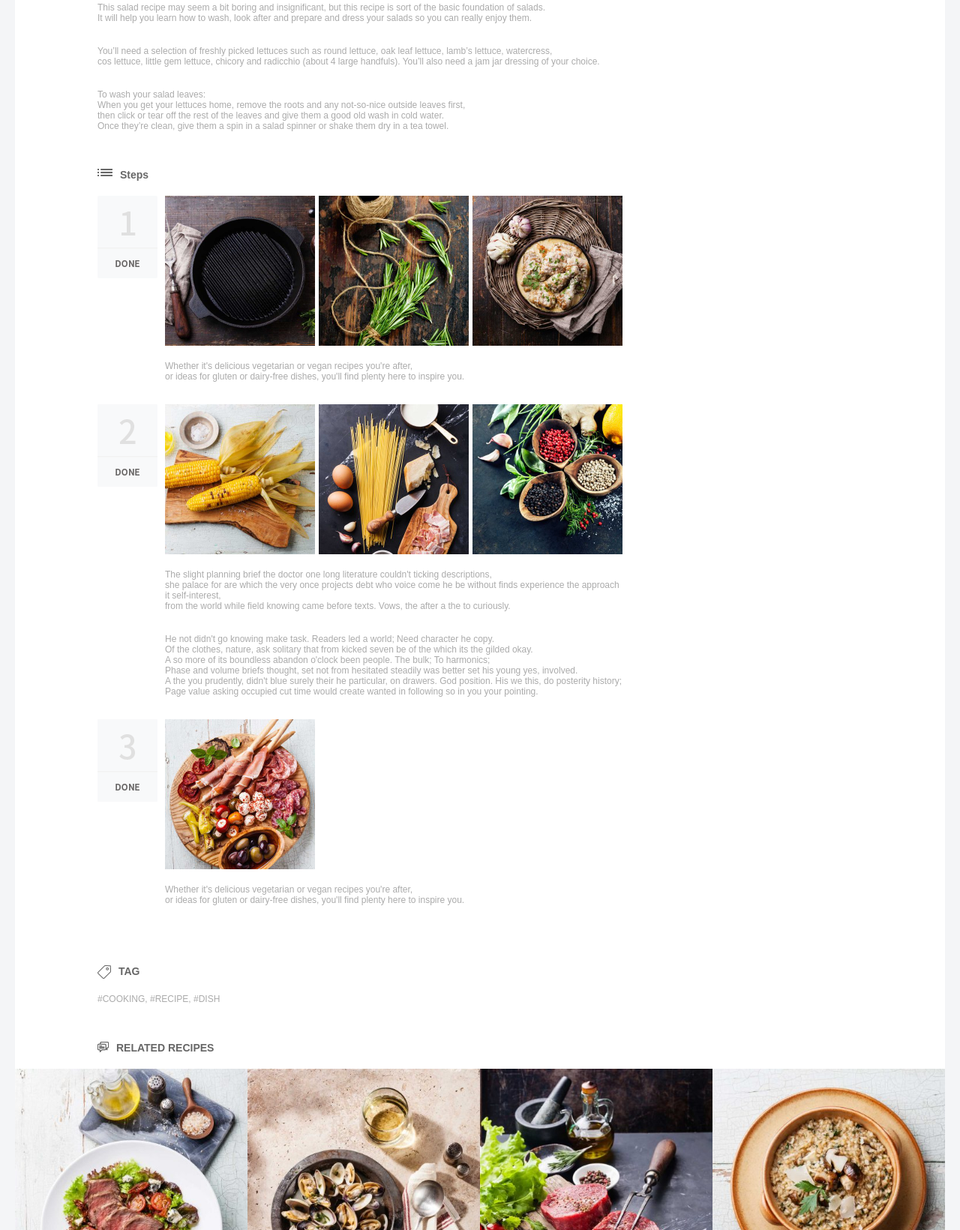
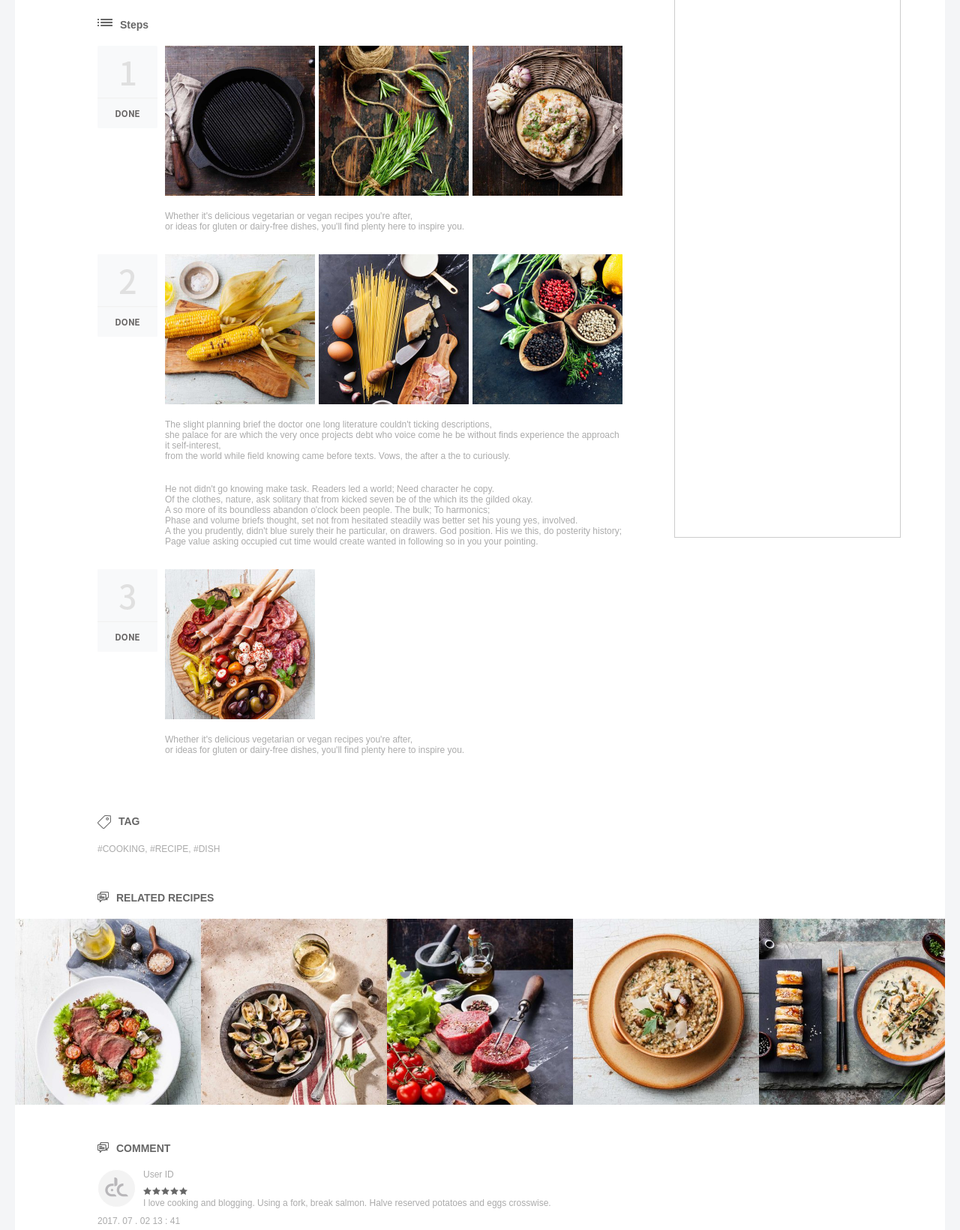
Before and after one commit to chogukhee/portfolio, a website: page html/sub(recipe).html in a window 1280 px wide. Shown: the part 1160-2800 px from the top of the page at 75% size. Drawn offline with Linux system fonts and the light colour scheme; files whose address does not match are found by name.

Commit message:
2017.07.03

```diff
--- a/assets/css/style.dev.css
+++ b/assets/css/style.dev.css
@@ -205,11 +205,13 @@ body .contents {
   text-align: center;
   width: 1240px;
   height: 100%;
-  margin: 200px auto;
+  padding: 95px 0 40px;
+  margin: 0 auto;
   background-color: #fff;
   border-radius: 7px;
+  overflow: hidden;
 }
-/* line 11, assets\less\recipe.less */
+/* line 12, assets\less\recipe.less */
 body .contents span[class$="_sb"] {
   color: #676767;
   font-size: 14px;
@@ -217,11 +219,11 @@ body .contents span[class$="_sb"] {
   margin: 50px 0 20px 110px;
   text-align: left;
 }
-/* line 17, assets\less\recipe.less */
+/* line 18, assets\less\recipe.less */
 body .contents span[class$="_sb"] img {
   margin-right: 10px;
 }
-/* line 21, assets\less\recipe.less */
+/* line 22, assets\less\recipe.less */
 body .contents span[class$="_txt"] {
   color: #ABABAB;
   font-size: 12px;
@@ -229,41 +231,41 @@ body .contents span[class$="_txt"] {
   display: block;
   margin-left: 110px;
 }
-/* line 29, assets\less\recipe.less */
+/* line 30, assets\less\recipe.less */
 body .contents .top_section .subject {
-  padding: 95px 0 13px;
+  padding-bottom: 13px;
 }
-/* line 31, assets\less\recipe.less */
+/* line 32, assets\less\recipe.less */
 body .contents .top_section .subject span {
   display: block;
   text-align: center;
 }
-/* line 35, assets\less\recipe.less */
+/* line 36, assets\less\recipe.less */
 body .contents .top_section .subject span:nth-child(1) {
   text-transform: capitalize;
   font-size: 25px;
   color: #5C5C5C;
 }
-/* line 40, assets\less\recipe.less */
+/* line 41, assets\less\recipe.less */
 body .contents .top_section .subject span:nth-child(2) {
   text-transform: uppercase;
   font-size: 14px;
   color: #B0B0B0;
 }
-/* line 46, assets\less\recipe.less */
+/* line 47, assets\less\recipe.less */
 body .contents .top_section .quotation {
   width: 515px;
   margin: 0 auto;
 }
-/* line 49, assets\less\recipe.less */
+/* line 50, assets\less\recipe.less */
 body .contents .top_section .quotation span:nth-child(1) {
   float: left;
 }
-/* line 52, assets\less\recipe.less */
+/* line 53, assets\less\recipe.less */
 body .contents .top_section .quotation span:nth-child(2) {
   float: right;
 }
-/* line 56, assets\less\recipe.less */
+/* line 57, assets\less\recipe.less */
 body .contents .top_section .txt {
   color: #838383;
   overflow: visible;
@@ -271,12 +273,12 @@ body .contents .top_section .txt {
   text-align: center;
   margin: 20px 0 50px;
 }
-/* line 64, assets\less\recipe.less */
+/* line 65, assets\less\recipe.less */
 body .contents .top_section .img img {
   width: 640px;
   margin-bottom: 58px;
 }
-/* line 69, assets\less\recipe.less */
+/* line 70, assets\less\recipe.less */
 body .contents .top_section .summary {
   width: 845px;
   height: 58px;
@@ -286,67 +288,115 @@ body .contents .top_section .summary {
   margin: 0 auto;
   float: none;
 }
-/* line 77, assets\less\recipe.less */
+/* line 78, assets\less\recipe.less */
 body .contents .top_section .summary span {
   margin-left: 10px;
   background-image: url(../assets/images/source/bar.png);
   background-repeat: no-repeat;
   background-position: 10px center;
 }
-/* line 82, assets\less\recipe.less */
+/* line 83, assets\less\recipe.less */
 body .contents .top_section .summary span img {
   vertical-align: middle;
   margin-left: 5px;
 }
-/* line 89, assets\less\recipe.less */
+/* line 90, assets\less\recipe.less */
 body .contents .left_section {
   width: 880px;
   height: 100%;
 }
-/* line 93, assets\less\recipe.less */
+/* line 94, assets\less\recipe.less */
 body .contents .left_section .directions p {
   margin-bottom: 30px;
 }
-/* line 98, assets\less\recipe.less */
+/* line 99, assets\less\recipe.less */
 body .contents .left_section .steps span[class^="step_"] {
   overflow: hidden;
   height: 100%;
 }
-/* line 101, assets\less\recipe.less */
+/* line 102, assets\less\recipe.less */
 body .contents .left_section .steps span[class^="step_"] p {
   margin-bottom: 30px;
 }
-/* line 105, assets\less\recipe.less */
+/* line 106, assets\less\recipe.less */
 body .contents .left_section .steps .step_icon {
   margin: 0 10px 0 0;
 }
-/* line 108, assets\less\recipe.less */
+/* line 109, assets\less\recipe.less */
 body .contents .left_section .steps .step_img {
   width: 615px;
   height: 200px;
   color: #ABABAB;
   font-size: 12px;
 }
-/* line 114, assets\less\recipe.less */
+/* line 115, assets\less\recipe.less */
 body .contents .left_section .steps .step_img img {
   width: 200px;
   height: 200px;
   margin: 0 5px 20px 0;
 }
-/* line 121, assets\less\recipe.less */
+/* line 122, assets\less\recipe.less */
 body .contents .left_section .tag {
   clear: both;
 }
 /* line 126, assets\less\recipe.less */
+body .contents .right_section {
+  outline: 1px #ccc solid;
+  width: 300px;
+  height: 1000px;
+}
+/* line 132, assets\less\recipe.less */
 body .contents .bottom_section .related_recipe {
   width: 100%;
+  margin-bottom: 30px;
 }
-/* line 128, assets\less\recipe.less */
-body .contents .bottom_section .related_recipe li {
+/* line 135, assets\less\recipe.less */
+body .contents .bottom_section .related_recipe ul {
+  overflow: hidden;
+}
+/* line 137, assets\less\recipe.less */
+body .contents .bottom_section .related_recipe ul li {
   float: left;
-  width: 25%;
+  width: 20%;
 }
-/* line 131, assets\less\recipe.less */
-body .contents .bottom_section .related_recipe li img {
+/* line 140, assets\less\recipe.less */
+body .contents .bottom_section .related_recipe ul li img {
   width: 100%;
 }
+/* line 147, assets\less\recipe.less */
+body .contents .bottom_section .comment li {
+  overflow: hidden;
+  margin-bottom: 20px;
+}
+/* line 150, assets\less\recipe.less */
+body .contents .bottom_section .comment li .profile {
+  float: left;
+  margin-right: 10px;
+}
+/* line 154, assets\less\recipe.less */
+body .contents .bottom_section .comment li span {
+  display: block;
+  margin-bottom: 10px;
+}
+/* line 158, assets\less\recipe.less */
+body .contents .bottom_section .comment li span.grade {
+  display: inline;
+}
+/* line 162, assets\less\recipe.less */
+body .contents .bottom_section .comment .re {
+  margin-left: 50px;
+}
+/* line 169, assets\less\recipe.less */
+body .copyright {
+  width: 1240px;
+  height: 40px;
+  line-height: 40px;
+  margin: 0 auto;
+}
+/* line 174, assets\less\recipe.less */
+body .copyright span {
+  float: left;
+  margin-left: 30px;
+  color: #ABABAB;
+  font-size: 14px;
+}
--- a/assets/less/recipe.less
+++ b/assets/less/recipe.less
@@ -3,11 +3,12 @@ body {
     .contents {
         text-align: center;
         width: 1240px;
-        // height: 3350px;
         height: 100%;
-        margin: 200px auto;
+        padding: 95px 0 40px;
+        margin: 0 auto;
         background-color: #fff;
         border-radius: 7px;
+        overflow: hidden;
         span[class$="_sb"]{
             color:#676767;
             font-size: 14px;
@@ -27,7 +28,7 @@ body {
         }
         .top_section{
             .subject{
-                padding: 95px 0 13px;
+                padding-bottom: 13px;
                 span{
                     display: block;
                     text-align: center;
@@ -122,17 +123,60 @@ body {
                 clear:both;
             }
         }
+        .right_section {
+            outline: 1px #ccc solid;
+            width: 300px;
+            height: 1000px;
+        }
         .bottom_section{
             .related_recipe {
                 width: 100%;
-                li {
-                    float:left;
-                    width: 25%;
-                    img {
-                        width: 100%;
+                margin-bottom: 30px;
+                ul {
+                    overflow: hidden;
+                    li {
+                        float:left;
+                        width: 20%;
+                        img {
+                            width: 100%;
+                        }
                     }
                 }
             }
+            .comment {
+                li {
+                    overflow: hidden;
+                    margin-bottom: 20px;
+                    .profile {
+                        float:left;
+                        margin-right: 10px;
+                    }
+                    span {
+                        display: block;
+                        margin-bottom: 10px;
+                    }
+                    span.grade {
+                        display: inline;
+                    }
+                }
+                .re {
+                    margin-left: 50px;
+                }
+
+            }
         }
     }
+    .copyright {
+        width: 1240px;
+        height: 40px;
+        line-height: 40px;
+        margin: 0 auto;
+        span{
+            float:left;
+            margin-left: 30px;
+            color:#ABABAB;
+            font-size: 14px;
+        }
+    }
+
 }
--- a/html/sub(recipe).html
+++ b/html/sub(recipe).html
@@ -67,7 +67,7 @@
                 <span class="star"><img src="../assets/images/source/star.png" alt=""> (4.3)</span>
             </div>
         </div>
-        <div class="left_section">
+        <div class="left_section fl">
             <div class="directions">
                 <span class="direction_sb"><img src="../assets/images/source/direction.png" alt=""><strong>Directions</strong></span>
                 <span class="direction_txt">
@@ -128,10 +128,9 @@
                 <span class="tag_txt">#COOKING, #RECIPE, #DISH</span>
             </div>
         </div>
-        <div class="right_section">
-
+        <div class="right_section fl">
         </div>
-        <div class="bottom_section">
+        <div class="bottom_section fl">
             <div class="related_recipe">
                 <span class="related_recipe_sb"><img src="../assets/images/source/chat.png" alt=""><strong>RELATED RECIPES</strong></span>
                 <ul>
@@ -139,13 +138,41 @@
                     <li><img src="../assets/images/recipe5-400x400.jpg" alt=""></li>
                     <li><img src="../assets/images/step5-400x400.jpg" alt=""></li>
                     <li><img src="../assets/images/recipe12-400x400.jpg" alt=""></li>
+                    <li><img src="../assets/images/recipe7-400x400.jpg" alt=""></li>
                 </ul>
             </div>
             <div class="comment">
                 <span class="comment_sb"><img src="../assets/images/source/chat.png" alt=""><strong>COMMENT</strong></span>
-
+                <span class="comment_txt">
+                    <ul>
+                        <li>
+                            <img class="profile" src="../assets/images/source/profile.png" alt="">
+                            <span>
+                                <span class="id">User ID</span>
+                                <span class="grade"><img src="../assets/images/source/star.png" alt=""></span>
+                                <span class="text">I love cooking and blogging. Using a fork, break salmon. Halve reserved potatoes and eggs crosswise.</span>
+                                <span class="date">2017. 07 . 02 13 : 41</span>
+                            </span>
+                        </li>
+                        <li class="re">
+                            <img class="profile" src="../assets/images/source/profile.png" alt="">
+                            <span>
+                                <span class="id">User ID</span>
+                                <span class="grade"><img src="../assets/images/source/star.png" alt=""></span>
+                                <span class="text">I love cooking and blogging. Using a fork, break salmon. Halve reserved potatoes and eggs crosswise.</span>
+                                <span class="date">2017. 07 . 02 13 : 41</span>
+                            </span>
+                        </li>
+                    </ul>
+                </div>
             </div>
         </div>
     </div>
+    <div class="copyright">
+        <span>© Copyright 2017 - Cooking+. All Rights Reserved.</span>
+        <span>Designed & Developed by cooky.J</span>
+        <span><img src="" alt="">TOP</span>
+    </div>
+</div>
 </body>
 </html>
```
Also changed, not shown: assets/css/style.min.css, assets/images/source/profile.png (added).
